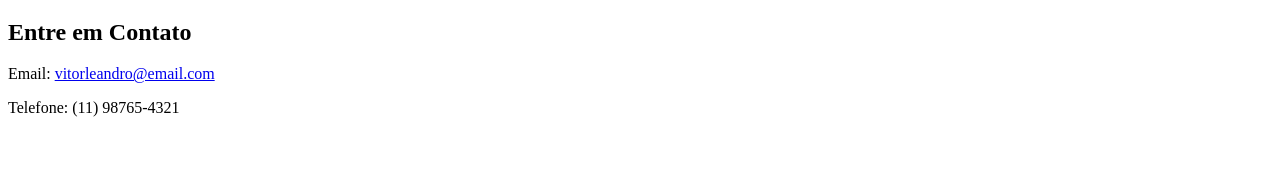
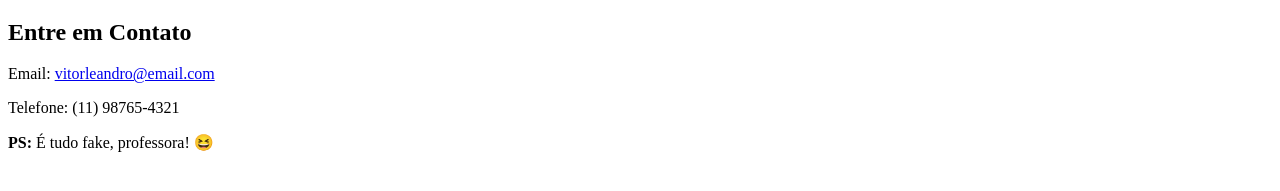
Before and after one commit to VitorLeandro003/Aula_2, a plain HTML site: page index.html in a window 1280 px wide. Shown: the part 491-682 px from the top of the page. Drawn offline with Linux system fonts and the light colour scheme.

Commit message:
finalizado

```diff
--- a/index.html
+++ b/index.html
@@ -40,5 +40,9 @@
         <p>Email: <a href="mailto:vitorleandro@email.com">vitorleandro@email.com</a></p>
         <p>Telefone: (11) 98765-4321</p>
     </section>
+
+    <footer>
+        <p><strong>PS:</strong> É tudo fake, professora! 😆</p>
+    </footer>
 </body>
 </html>
```
